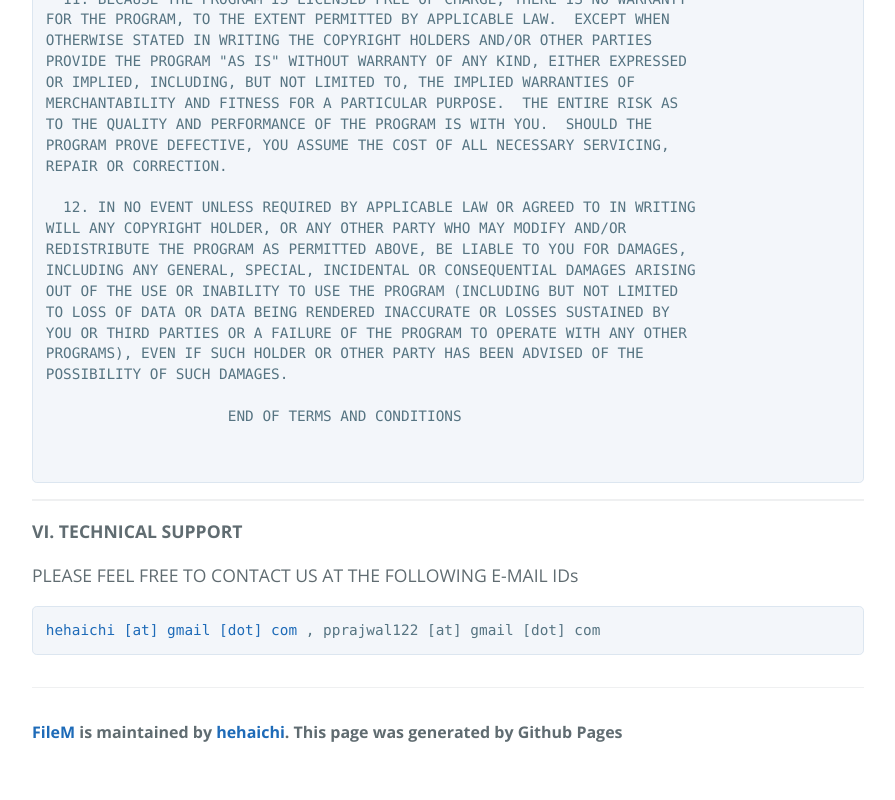
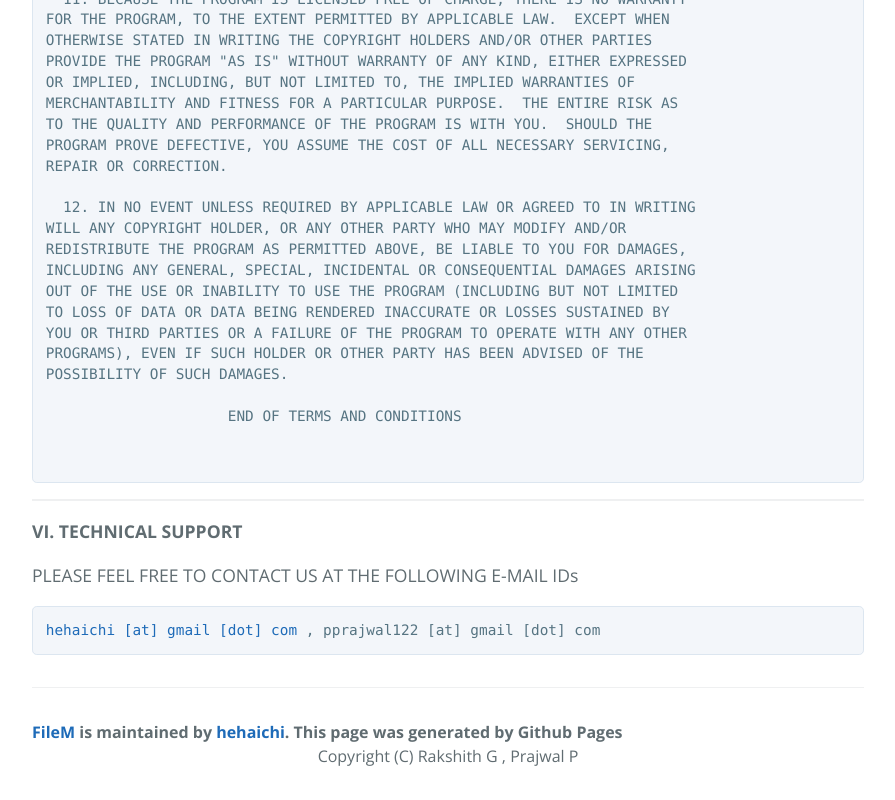
Before and after one commit to grakshith/FileM, a plain HTML site: page index.html in a window 1280 px wide. Shown: the part 7792-8592 px from the top of the page, without its empty margins (192-1087 px from the left). Before the commit the page ends 8568 px from the top, so only its background shows below. Drawn offline with nearby package versions, Linux system fonts and the light colour scheme.

Commit message:
Update index.html

```diff
--- a/index.html
+++ b/index.html
@@ -410,7 +410,7 @@ POSSIBILITY OF SUCH DAMAGES.
         <span class="site-footer-owner"><a href="https://github.com/hehaichi/FileM">FileM</a> is maintained by <a href="https://github.com/hehaichi">hehaichi</a>.
           This page was generated by Github Pages
         </span>
-
+<center>Copyright (C) Rakshith G , Prajwal P</center>
 
       </footer>
 
```
